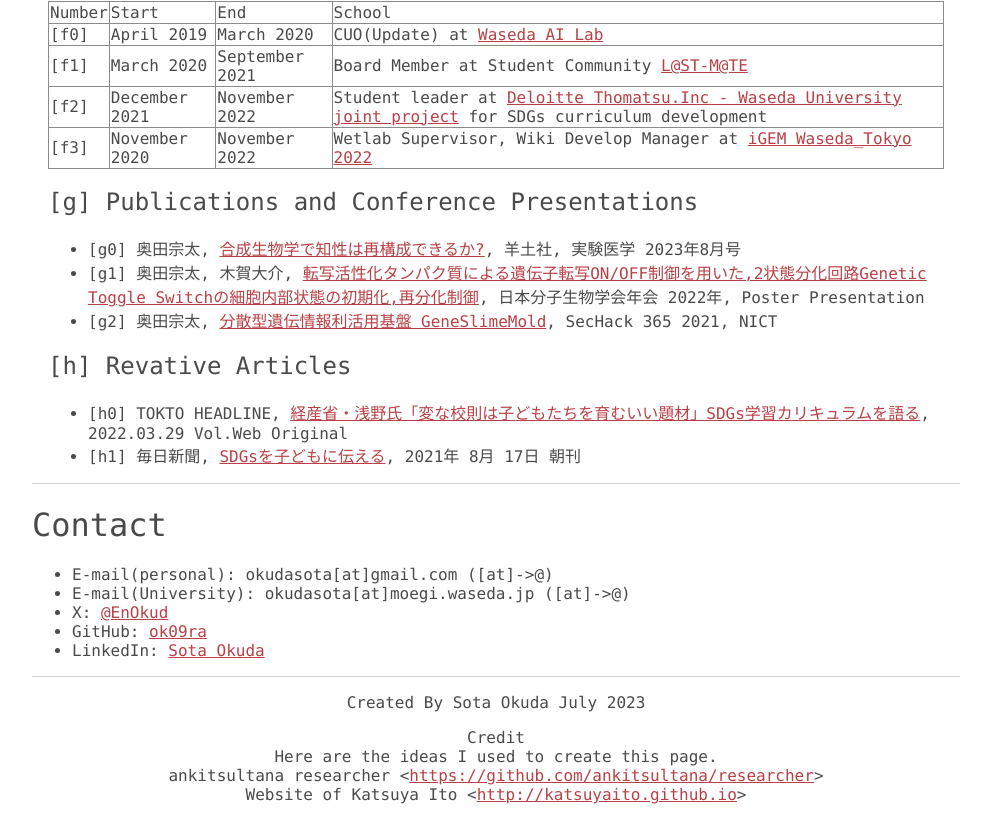
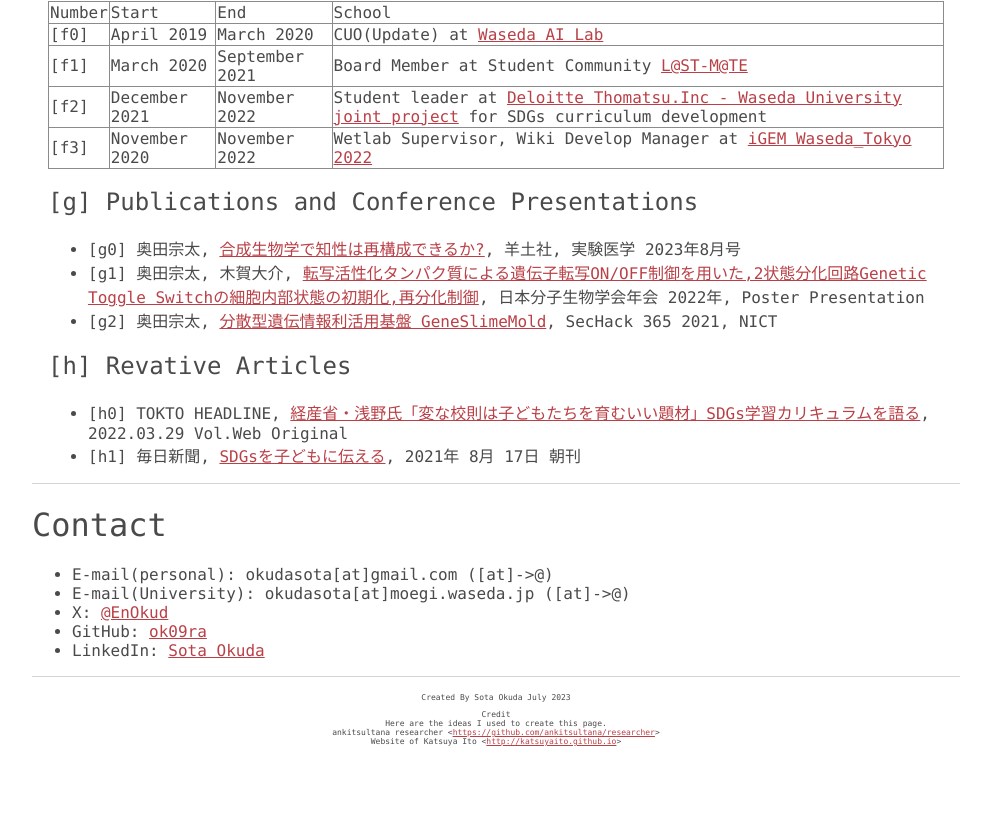
Before and after one commit to ok09ra/my_website, a Nuxt app: page / in a window 1280 px wide. Shown: the part 1833-2653 px from the top of the page, without its empty margins (144-1135 px from the left). After the commit the page ends 2587 px from the top, so only its background shows below. Built offline with nearby package versions, Linux system fonts and the light colour scheme.

Commit message:
minor change

```diff
--- a/src/components/Organisms/Footer.vue
+++ b/src/components/Organisms/Footer.vue
@@ -12,6 +12,7 @@
 
 <style scoped>
     p{
+        font-size:0.5rem;
         text-align: center;
         font-family: "Menlo";
         color: #4a4a4a;
```
